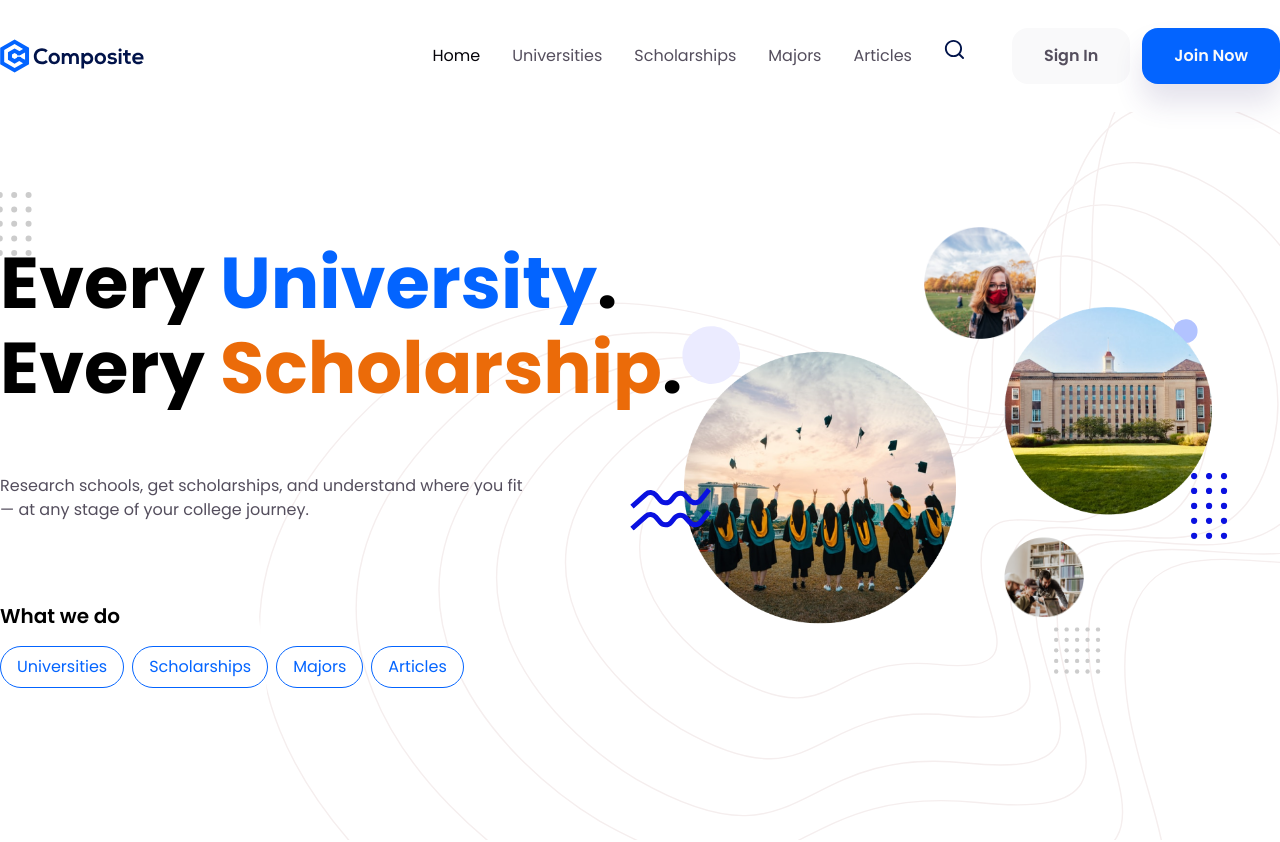
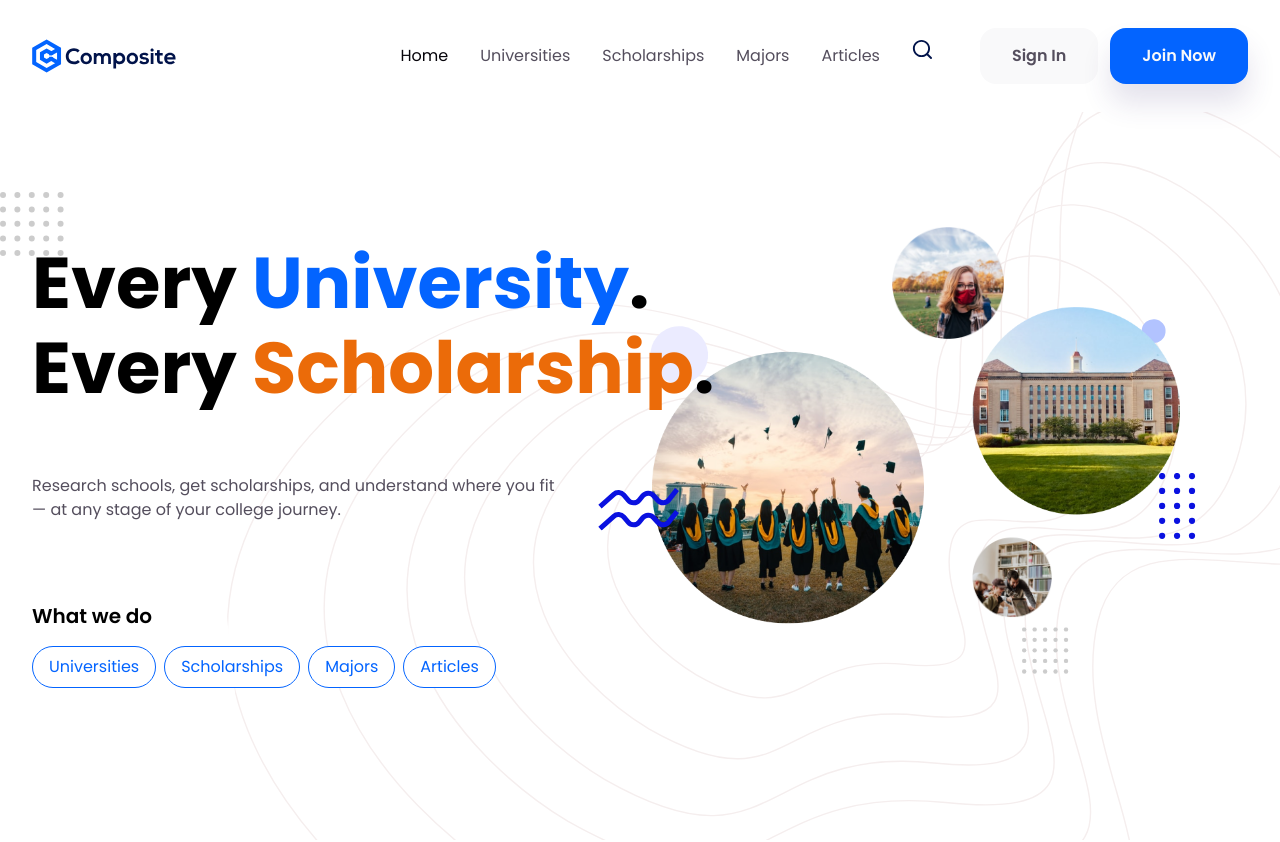
Before and after one commit to shruti271/university_listing_nextjs, a Next.js app in the folder compo-frontend/: page / in a window 1280 px wide. Shown: the top 842 px of the page. Built offline with nearby package versions, Linux system fonts and the light colour scheme.

Commit message:
Fix container

```diff
--- a/compo-frontend/styles/globals.css
+++ b/compo-frontend/styles/globals.css
@@ -17,7 +17,7 @@ h6 {
 }
 
 .container {
-  @apply w-[950%] max-w-[px] mx-auto;
+  @apply w-[95%] max-w-[1536px] mx-auto;
 }
 
 .container-fluid {
```
